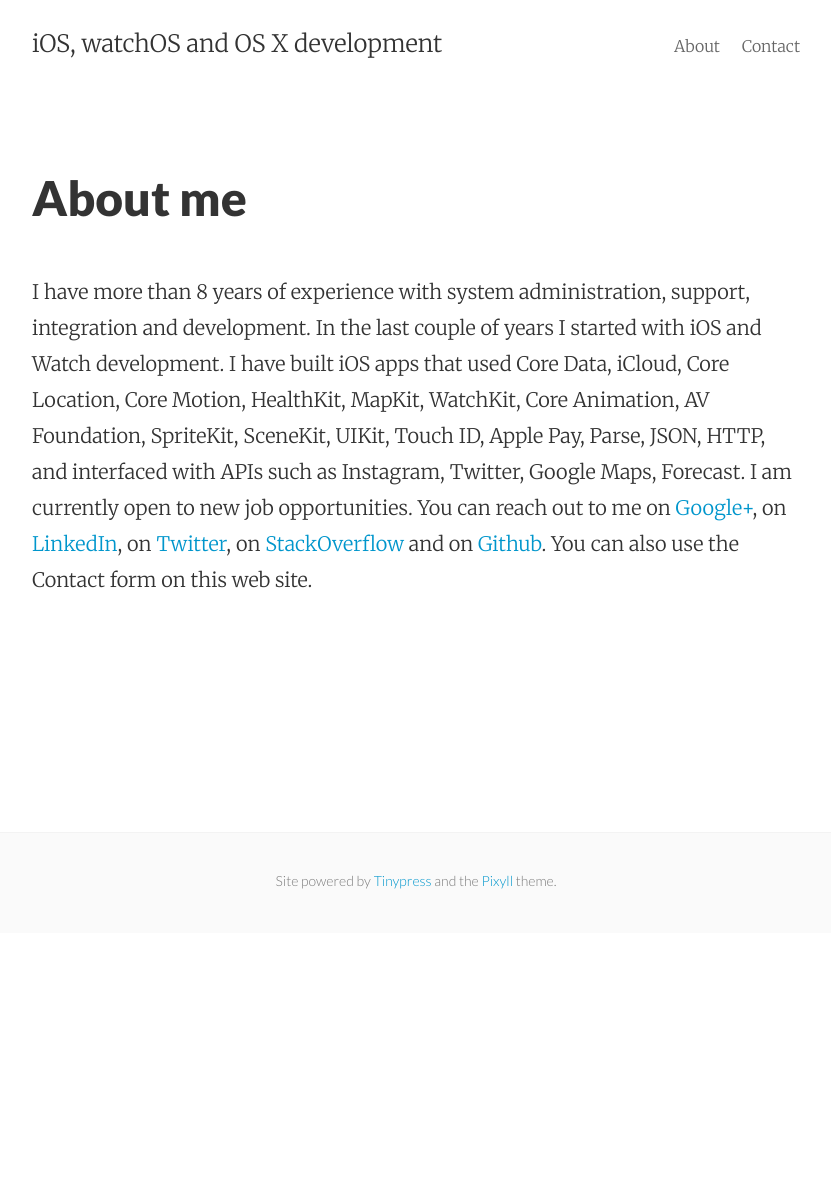
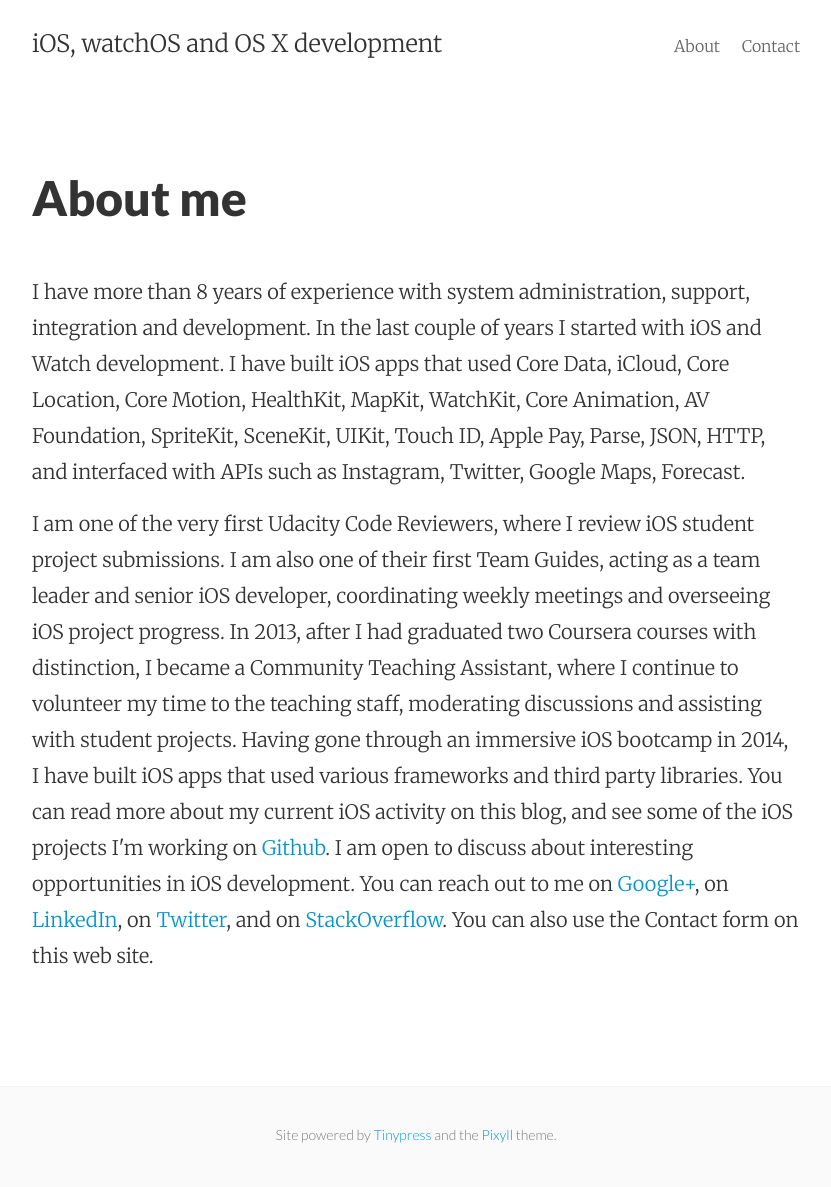
Before and after one commit to mhorga/mhorga.github.io, a Jekyll site: the page built from about.html, in a window 1280 px wide. Shown: the whole page, without its empty margins (224-1055 px from the left). Built offline with Jekyll 4.4.1, drawn with Linux system fonts in a browser that asks for light colours; before the commit the page ends 933 px from its top, so only the background shows below that.

Commit message:
updated the aboutme page

```diff
--- a/about.html
+++ b/about.html
@@ -6,6 +6,14 @@
 
 <div class="py2">
 
-  <p>I have more than 8 years of experience with system administration, support, integration and development. In the last couple of years I started with iOS and Watch development. I have built iOS apps that used Core Data, iCloud, Core Location, Core Motion, HealthKit, MapKit, WatchKit, Core Animation, AV Foundation, SpriteKit, SceneKit, UIKit, Touch ID, Apple Pay, Parse, JSON, HTTP, and interfaced with APIs such as Instagram, Twitter, Google Maps, Forecast. I am currently open to new job opportunities. You can reach out to me on <a href="https://plus.google.com/u/0/+MariusHorga/about" target="_blank">Google+</a>, on <a href="https://www.linkedin.com/in/mhorga" target="_blank">LinkedIn</a>, on <a href="https://twitter.com/mhorga_" target="_blank">Twitter</a>, on <a href="http://stackoverflow.com/users/3948730/marius" target="_blank">StackOverflow</a> and on <a href="https://github.com/mhorga" target="_blank">Github</a>. You can also use the Contact form on this web site.</p>
+  <p>I have more than 8 years of experience with system administration, support, integration and development. In the last couple of years I started with iOS and Watch development. I have built iOS apps that used Core Data, iCloud, Core Location, Core Motion, HealthKit, MapKit, WatchKit, Core Animation, AV Foundation, SpriteKit, SceneKit, UIKit, Touch ID, Apple Pay, Parse, JSON, HTTP, and interfaced with APIs such as Instagram, Twitter, Google Maps, Forecast. </p>
+  <p>
+    I am one of the very first Udacity Code Reviewers, where I review iOS student project submissions. I am also one of their first Team Guides, acting as a team leader and senior iOS developer, coordinating weekly meetings and overseeing iOS project progress.
 
+In 2013, after I had graduated two Coursera courses with distinction, I became a Community Teaching Assistant, where I continue to volunteer my time to the teaching staff, moderating discussions and assisting with student projects.
+
+Having gone through an immersive iOS bootcamp in 2014, I have built iOS apps that used various frameworks and third party libraries.
+
+You can read more about my current iOS activity on this blog, and see some of the iOS projects I'm working on <a href="https://github.com/mhorga" target="_blank">Github</a>. I am open to discuss about interesting opportunities in iOS development. You can reach out to me on <a href="https://plus.google.com/u/0/+MariusHorga/about" target="_blank">Google+</a>, on <a href="https://www.linkedin.com/in/mhorga" target="_blank">LinkedIn</a>, on <a href="https://twitter.com/mhorga_" target="_blank">Twitter</a>, and on <a href="http://stackoverflow.com/users/3948730/marius" target="_blank">StackOverflow</a>. You can also use the Contact form on this web site.
+  </p>
 </div>
```
